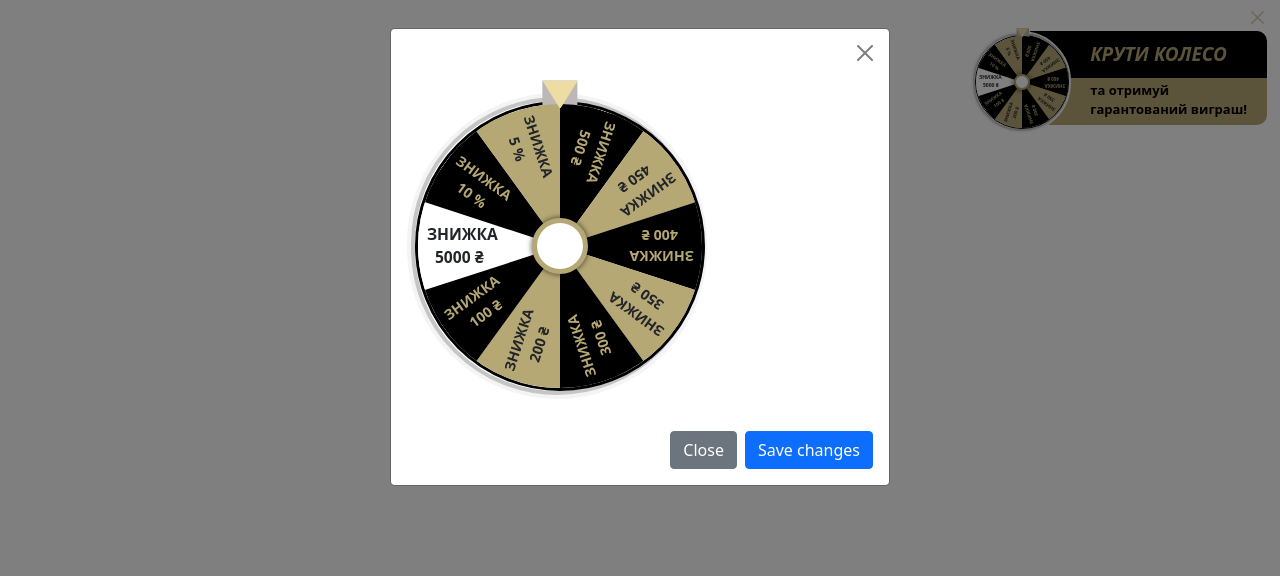
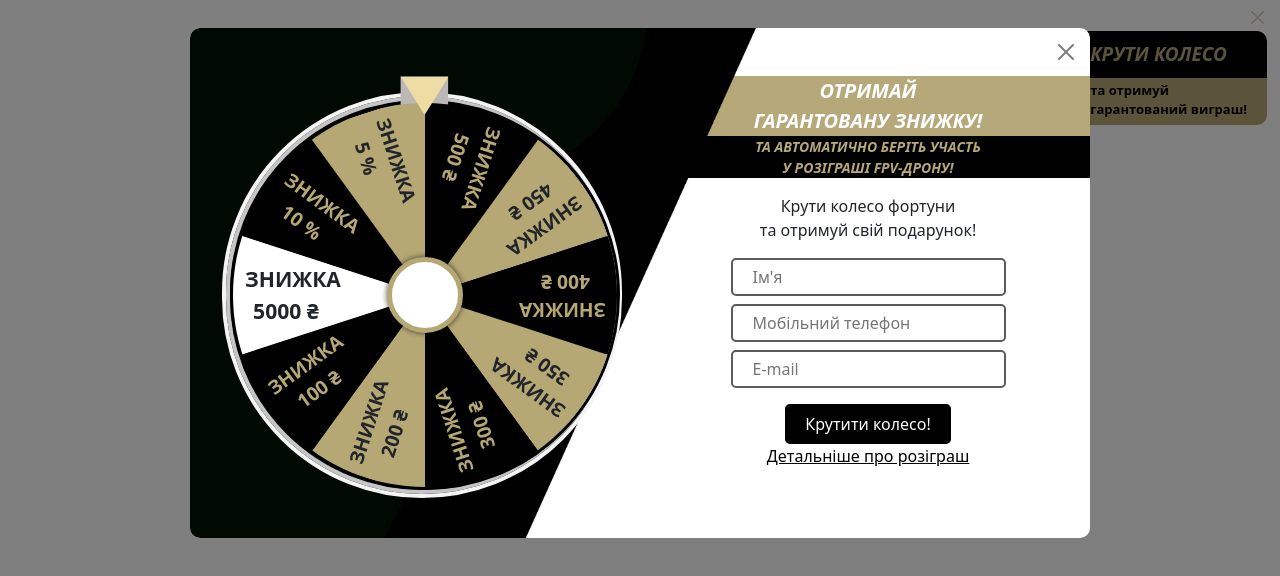
Before and after one commit to DianaBudova/Fortune-Wheel, a plain HTML site: page index.html in a window 1280 px wide. Both pictures are taken after a click on the element 1148 px from the left and 77 px from the top of the page. Drawn offline with nearby package versions, Linux system fonts and the light colour scheme.

Commit message:
Finish wheel

```diff
--- a/index.html
+++ b/index.html
@@ -13,7 +13,8 @@
 <body>
     <!-- Button trigger modal -->
     <div class="fortune-modal-btn-container">
-        <button type="button" class="fortune-modal-close-btn btn-close" data-bs-dismiss="trigger" aria-label="Close"></button>
+        <button type="button" class="fortune-modal-close-btn btn-close" data-bs-dismiss="trigger"
+            aria-label="Close"></button>
         <div type="button" class="btn" data-bs-toggle="modal" data-bs-target="#fortuneModal">
             <div class="fortune-modal-btn">
                 <div class="fortune-container-modal">
@@ -81,12 +82,15 @@
     <!-- Modal -->
     <div class="modal fade" id="fortuneModal" tabindex="-1" aria-hidden="true">
         <div class="modal-dialog">
+            <div class="modal-bg-fortune"></div>
             <div class="modal-content modal-content-fortune">
                 <div class="modal-header border-0">
                     <button type="button" class="btn-close" data-bs-dismiss="modal" aria-label="Close"></button>
                 </div>
-                <div class="modal-body">
-                    <div class="fortune-container">
+                <div class="modal-body p-0">
+                    <div class="row">
+                        <div class="col-md-auto d-flex justify-content-center align-items-center">
+                            <div class="fortune-container" style="z-index: 2">
                                 <div class="fortune-container-first">
                                     <div class="fortune-container-second">
                                         <fieldset class="ui-wheel-of-fortune ui-wheel-of-fortune-large">
@@ -132,17 +136,51 @@
                                                     <span style="padding-left: 1rem;">100 ₴</span>
                                                 </li>
                                             </ul>
-                                    <button type="button"></button>
+                                            <button type="button" style="cursor: default;"></button>
                                         </fieldset>
                                     </div>
                                 </div>
                             </div>
                         </div>
-                <div class="modal-footer border-0">
-                    <button type="button" class="btn btn-secondary" data-bs-dismiss="modal">Close</button>
-                    <button type="button" class="btn btn-primary">Save changes</button>
+                        <div class="col">
+                            <div class="fortune-form-text-light">
+                                <i>
+                                    <p class="m-0">ОТРИМАЙ</p>
+                                    <p class="m-0">ГАРАНТОВАНУ ЗНИЖКУ!</p>
+                                </i>
+                            </div>
+                            <div class="fortune-form-text-dark">
+                                <i>
+                                    <p class="m-0">ТА АВТОМАТИЧНО БЕРІТЬ УЧАСТЬ</p>
+                                    <p>У РОЗІГРАШІ FPV-ДРОНУ!</p>
+                                </i>
+                            </div>
+                            <div class="fortune-form-text">
+                                <p class="m-0">Крути колесо фортуни</p>
+                                <p>та отримуй свій подарунок!</p>
+                                <form action="">
+                                    <div class="form-group mb-2">
+                                        <input type="text" placeholder="Ім'я">
+                                    </div>
+                                    <div class="form-group mb-2">
+                                        <input type="text" placeholder="Мобільний телефон">
+                                    </div>
+                                    <div class="form-group mb-3">
+                                        <input type="text" placeholder="E-mail">
+                                    </div>
+                                    <div class="form-group">
+                                        <input type="button" class="spin-button py-2" value="Крутити колесо!">
+                                    </div>
+                                    <a href="">Детальніше про розіграш</a>
+                                </form>
                             </div>
                         </div>
+                    </div>
+                </div>
+                <div class="modal-footer border-0">
+                </div>
+            </div>
+
         </div>
     </div>
 
--- a/script.js
+++ b/script.js
@@ -6,7 +6,7 @@ function wheelOfFortune(selector) {
     const node = document.querySelector(selector);
     if (!node) return;
 
-    const spin = node.querySelector("button");
+    const spin = document.getElementsByClassName("spin-button")[0];
     const wheel = node.querySelector("ul");
     let animation;
     let previousEndDegree = 0;
--- a/styles.css
+++ b/styles.css
@@ -25,7 +25,7 @@
     border-radius: 0 10px 0 0;
     background-color: black;
     color: rgb(185,167,119);
-    padding: 9px 20px 9px 60px;
+    padding: 9px 20px 9px 50px;
     font-size: 19px;
 }
 
@@ -33,7 +33,7 @@
     border-radius: 0 0 10px 0;
     background-color: rgb(185,167,119);
     color: black;
-    padding: 3px 20px 5px 60px;
+    padding: 3px 20px 5px 50px;
     font-size: 13px;
 }
 
@@ -75,23 +75,86 @@
     }
 }
 
+/* Modal */
+.modal-dialog {
+    max-width: 900px;
+    position: relative;
+}
+
+.modal-bg-fortune {
+    border-radius: 10px;
+    position: absolute;
+    top: 0;
+    left: 0;
+    width: 100%;
+    height: 100%;
+    background-size: cover;
+    background-image: url(modal-bg-black.png);
+    z-index: 1;
+}
+
 .modal-content-fortune {
     background-color: white;
+    border-radius: 10px;
+    border: 0;
+    background-repeat: no-repeat;
+    background-position: center;
+    background-size: cover;
+}
+
+#fortuneModal .fortune-form-text-light {
+    background-color: rgb(182, 168, 121);
+    color: white;
+    font-weight: 900;
+    text-align: center;
+    font-size: 20px;
+}
+
+#fortuneModal .fortune-form-text-dark {
+    background-color: black;
+    color:rgb(182, 168, 121);
+    font-weight: 700;
+    text-align: center;
+    font-size: 14px;
+}
+
+#fortuneModal .fortune-form-text {
+    text-align: center;
+    font-weight: 500;
+}
+
+#fortuneModal .fortune-form-text input {
+    border-radius: 5px;
+    border: 2px solid rgb(91, 91, 91);
+    padding: 5px 20px;
+}
+
+#fortuneModal .fortune-form-text input[type="button"] {
+    border: 0;
+    background-color: black;
+    color: white;
+    font-weight: 500;
+}
+
+#fortuneModal .fortune-form-text a {
+    color: black;
+    font-weight: 400;
 }
 
 /* Modal Fortune Wheel */
 .fortune-container {
-    width: 300px;
+    width: 400px;
+    margin: 1rem 0 1rem 2rem;
 }
 
 .fortune-container .fortune-container-first {
     border: 4px solid rgb(243,244,243);
-    border-radius: 150px;
+    border-radius: 300px;
 }
 
 .fortune-container .fortune-container-second {
     border: 4px solid rgb(197,197,197);
-    border-radius: 150px;
+    border-radius: 300px;
 }
 
 :where(.ui-wheel-of-fortune) {
@@ -104,7 +167,7 @@
     position: relative;
     width: 100%;
     border: 3px solid black !important;
-    border-radius: 150px;
+    border-radius: 300px;
     font-weight: 700;
 
     &::after {
```
Also changed, not shown: modal-bg-black.png (added), 1 other file. Lines whose indentation alone changed are shown as unchanged.
